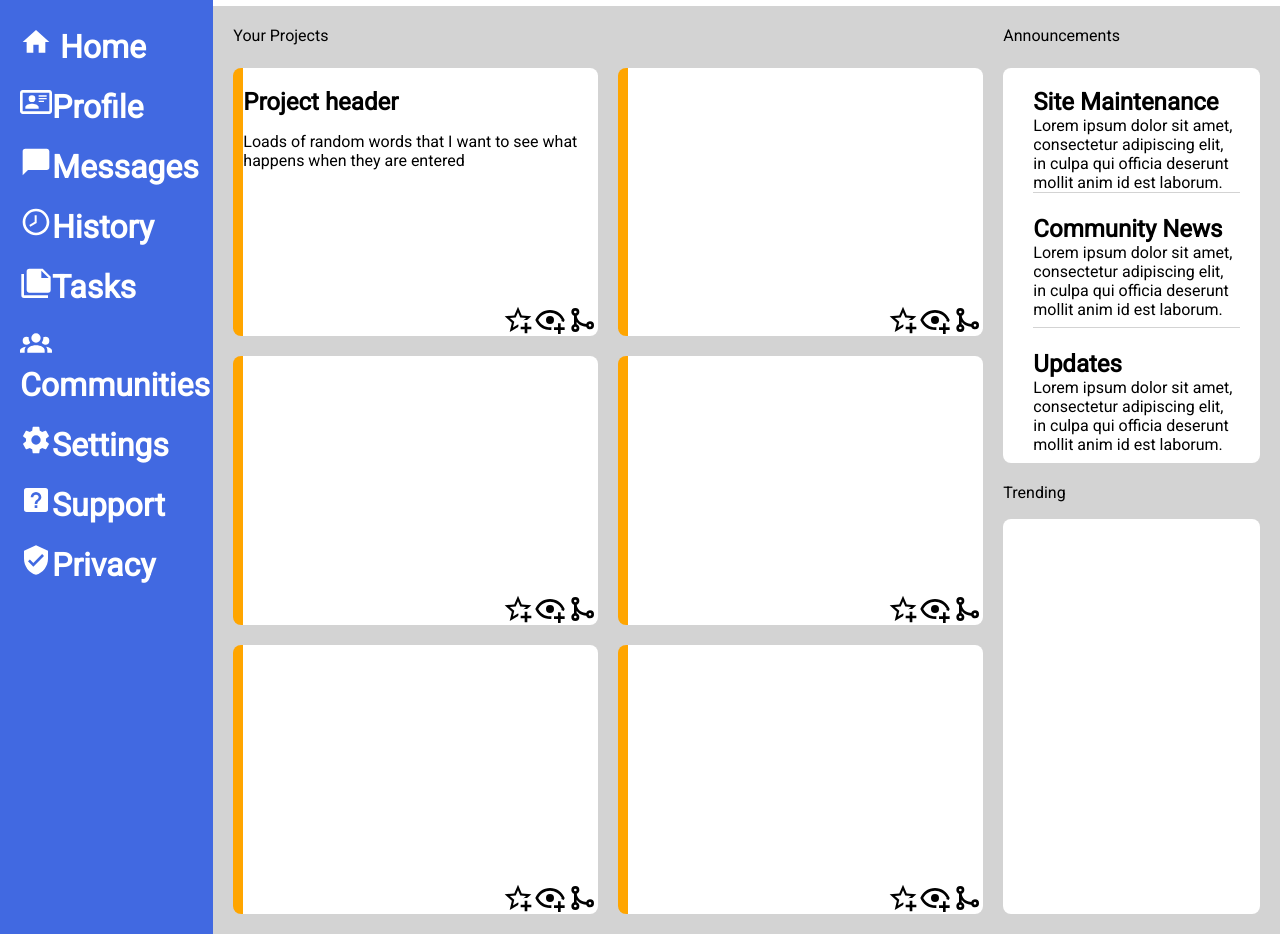
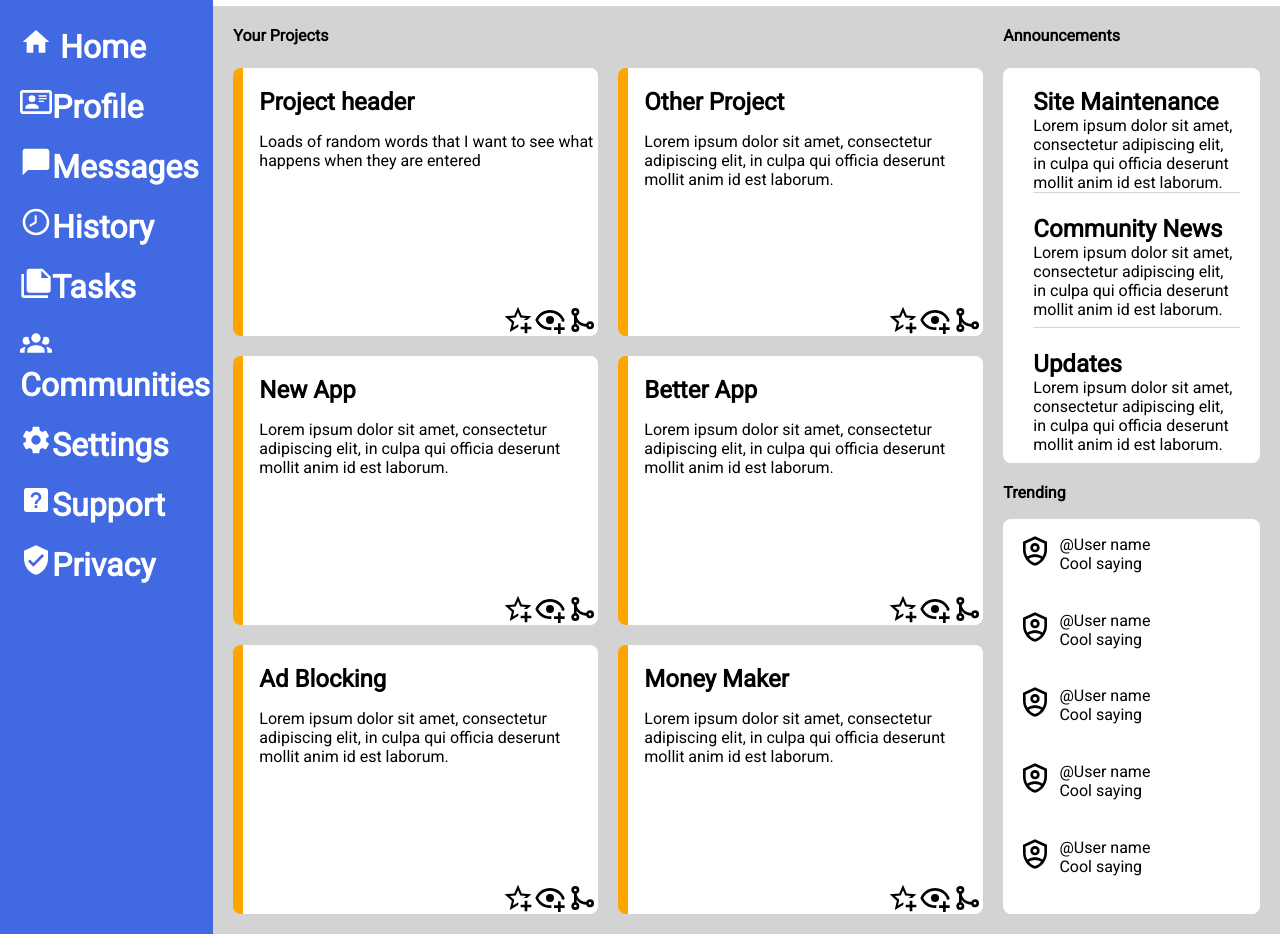
Before and after one commit to gerby876/TOP_dash, a plain HTML site: page index.html in a window 1280 px wide. Shown: the part 180-1114 px from the top of the page. Drawn offline with Linux system fonts and the light colour scheme.

Commit message:
Add trending style bold body titles

```diff
--- a/index.html
+++ b/index.html
@@ -67,6 +67,8 @@
                         </div>
                     </div>
                     <div class="card" id="project">
+                        <h2> Other Project </h2>
+                        <p>Lorem ipsum dolor sit amet, consectetur adipiscing elit, in culpa qui officia deserunt mollit anim id est laborum.</p>
                         <div class="link">
                             <img class="clink" src="star-plus-outline.svg" alt="star">
                             <img class="clink" src="eye-plus-outline.svg" alt="eye">
@@ -74,6 +76,8 @@
                         </div>
                     </div>
                     <div class="card" id="project">
+                        <h2> New App </h2>
+                        <p>Lorem ipsum dolor sit amet, consectetur adipiscing elit, in culpa qui officia deserunt mollit anim id est laborum.</p>
                         <div class="link">
                             <img class="clink" src="star-plus-outline.svg" alt="star">
                             <img class="clink" src="eye-plus-outline.svg" alt="eye">
@@ -81,6 +85,8 @@
                         </div>
                     </div>
                     <div class="card" id="project">
+                        <h2> Better App </h2>
+                        <p>Lorem ipsum dolor sit amet, consectetur adipiscing elit, in culpa qui officia deserunt mollit anim id est laborum.</p>
                         <div class="link">
                             <img class="clink" src="star-plus-outline.svg" alt="star">
                             <img class="clink" src="eye-plus-outline.svg" alt="eye">
@@ -88,6 +94,8 @@
                         </div>
                     </div>
                     <div class="card" id="project">
+                        <h2> Ad Blocking </h2>
+                        <p>Lorem ipsum dolor sit amet, consectetur adipiscing elit, in culpa qui officia deserunt mollit anim id est laborum.</p>
                         <div class="link">
                             <img class="clink" src="star-plus-outline.svg" alt="star">
                             <img class="clink" src="eye-plus-outline.svg" alt="eye">
@@ -95,6 +103,8 @@
                         </div>
                     </div>
                     <div class="card" id="project">
+                        <h2> Money Maker </h2>
+                        <p>Lorem ipsum dolor sit amet, consectetur adipiscing elit, in culpa qui officia deserunt mollit anim id est laborum.</p>
                         <div class="link">
                             <img class="clink" src="star-plus-outline.svg" alt="star">
                             <img class="clink" src="eye-plus-outline.svg" alt="eye">
@@ -137,7 +147,31 @@
                     </div>
 
                     <div class="card" id="trend">
-
+                        <img class="clink" src="shield-account-outline.svg" alt="user icon">
+                        <div>
+                            <div> @User name </div>
+                            <div> Cool saying </div>
+                        </div>
+                        <img class="clink" src="shield-account-outline.svg" alt="user icon">
+                        <div>
+                            <div> @User name </div>
+                            <div> Cool saying </div>
+                        </div>
+                        <img class="clink" src="shield-account-outline.svg" alt="user icon">
+                        <div>
+                            <div> @User name </div>
+                            <div> Cool saying </div>
+                        </div>
+                        <img class="clink" src="shield-account-outline.svg" alt="user icon">
+                        <div>
+                            <div> @User name </div>
+                            <div> Cool saying </div>
+                        </div>
+                        <img class="clink" src="shield-account-outline.svg" alt="user icon">
+                        <div>
+                            <div> @User name </div>
+                            <div> Cool saying </div>
+                        </div>
                     </div>
                 </div>
             </div>
--- a/style.css
+++ b/style.css
@@ -114,6 +114,7 @@ button{
 border-left: solid;
 border-width: 10px;
 border-color: orange;
+padding-left: 1em;
 }
 
 
@@ -144,6 +145,13 @@ border-color: orange;
     padding-top: 20px;
 }
 
+#trend{
+    display: grid;
+    grid-template-columns: 1fr 5fr;
+    padding-top: 1em;
+    padding-left: 1em;
+}
+
 .link{
     display: flex;
     flex: 1;
@@ -158,3 +166,7 @@ border-color: orange;
 h2{
     margin-bottom: 0;
 }
+
+.title{
+    font-weight: bold;
+}
```
